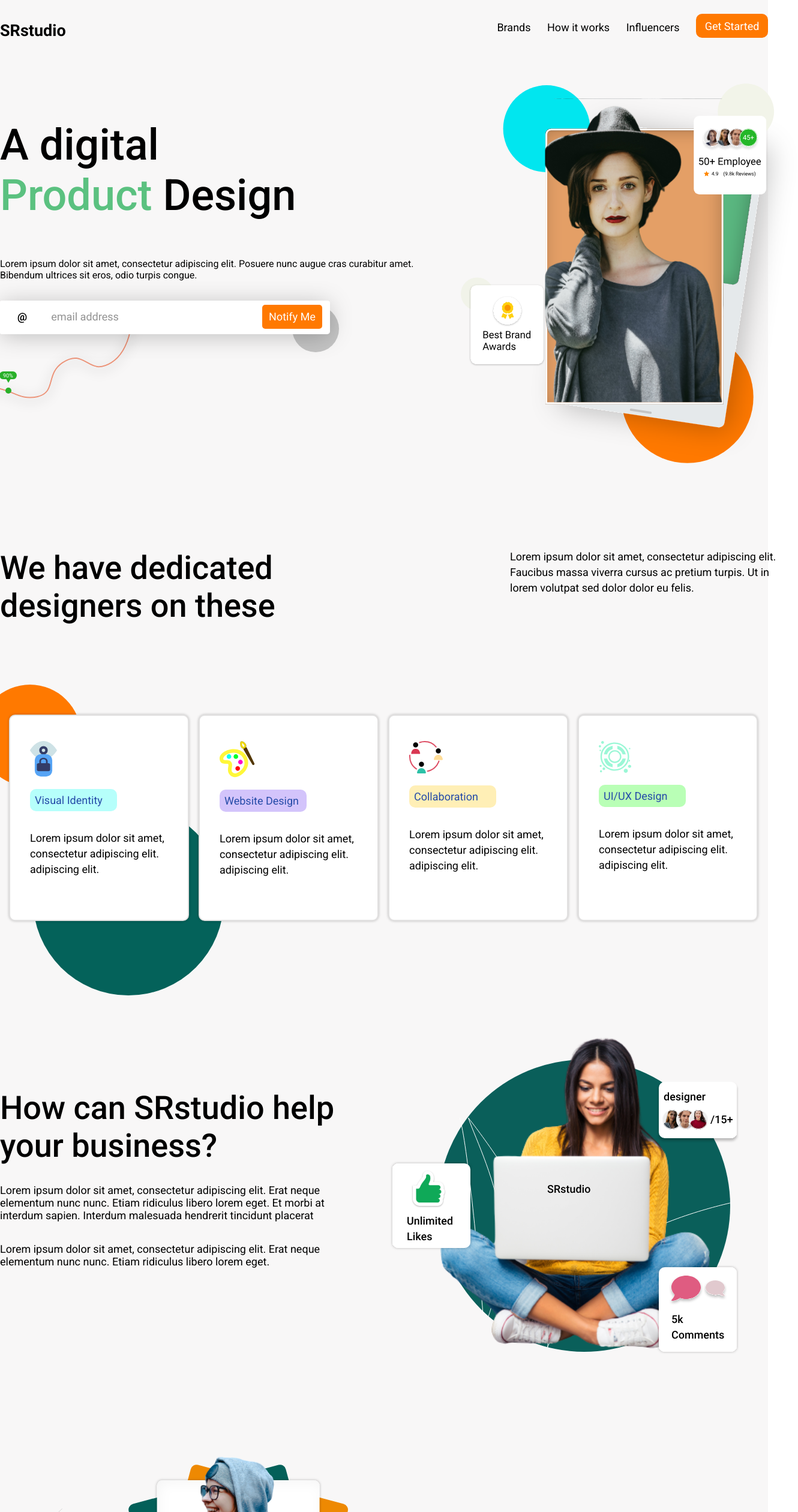
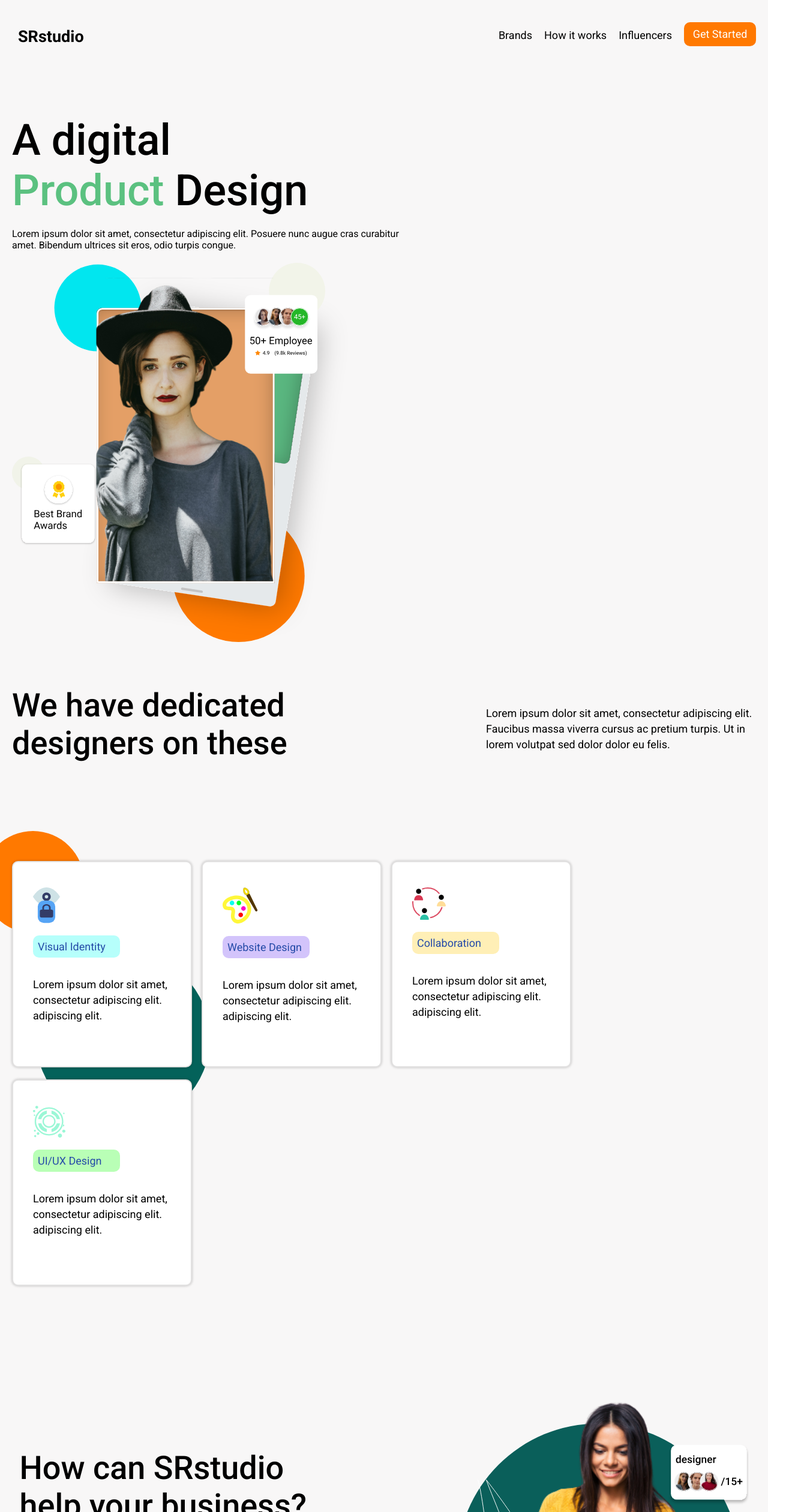
Before and after one commit to TheDavidGame/TheDavidGame.github.io, a Nuxt app: page / in a window 1280 px wide. Shown: the top 2520 px of the page at 60% size, 1330 px wide, since content can reach past the window. Built offline with nearby package versions, Linux system fonts and the light colour scheme.

Commit message:
adaptive

```diff
--- a/pages/index.vue
+++ b/pages/index.vue
@@ -43,11 +43,11 @@
                 nunc augue cras curabitur amet. Bibendum ultrices sit eros, odio
                 turpis congue.
               </p>
-              <img
+              <!-- <img
                 src="../static/underHeader__left.svg"
                 alt="logoLeftUnderHeader"
                 class="underHeader__left-logo"
-              />
+              /> -->
             </div>
           </div>
           <div class="underHeader__right">
@@ -160,14 +160,6 @@
                 </div>
               </div>
             </div>
-            <!-- <mainList
-              v-for="(item, i) in mainList"
-              :key="i"
-              class="main__list-item"
-              :title="item.title"
-              :text="item.text"
-            >
-            </mainList> -->
           </ul>
         </div>
       </main>
@@ -197,7 +189,7 @@
               <img
                 src="../static/underMain__firstPartPic.svg"
                 alt="logoUnderMain__firstPartPic"
-                class="underMain__first-part-pic"
+                class="underMain__first-part-pic-item"
               />
             </div>
           </div>
@@ -206,10 +198,9 @@
               <img
                 src="../static/underMain__secondPartPic.svg"
                 alt="logoUnderMain__secondPartPic"
-                class="underMain__second-part-pic"
+                class="underMain__second-part-pic-item"
               />
             </div>
-            <div class="underMain__second-part-text-wrapper">
             <div class="underMain__second-part-text-wrapper">
               <div class="underMain__second-part-main-text">
                 <p class="underMain__second-part-main-text-item">
@@ -218,17 +209,15 @@
               </div>
               <div class="underMain__secondt-part-under-main-text-item">
                 <p style="margin-bottom: 35px">
-                    Lorem ipsum dolor sit amet, consectetur adipiscing elit.
-                    Erat neque elementum nunc nunc. Etiam ridiculus libero lorem
-                    eget. Et morbi at interdum sapien. Interdum malesuada
-                    hendrerit tincidunt placerat
+                  Lorem ipsum dolor sit amet, consectetur adipiscing elit. Erat
+                  neque elementum nunc nunc. Etiam ridiculus libero lorem eget.
+                  Et morbi at interdum sapien. Interdum malesuada hendrerit
+                  tincidunt placerat
                 </p>
                 <p>
-                    Lorem ipsum dolor sit amet, consectetur adipiscing elit.
-                    Erat neque elementum nunc nunc. Etiam ridiculus libero lorem
-                    eget.
+                  Lorem ipsum dolor sit amet, consectetur adipiscing elit. Erat
+                  neque elementum nunc nunc. Etiam ridiculus libero lorem eget.
                 </p>
-                </div>
               </div>
             </div>
           </div>
@@ -290,26 +279,7 @@
 export default {
   name: 'IndexPage',
   data() {
-    return {
-      // mainList: [
-      //   {
-      //     title: 'Visual Identity',
-      //     text: 'Lorem ipsum dolor sit amet, consectetur adipiscing elit. adipiscing elit.',
-      //   },
-      //   {
-      //     title: 'Website Design',
-      //     text: 'Lorem ipsum dolor sit amet, consectetur adipiscing elit. adipiscing elit.',
-      //   },
-      //   {
-      //     title: 'Collaboration',
-      //     text: 'Lorem ipsum dolor sit amet, consectetur adipiscing elit. adipiscing elit.',
-      //   },
-      //   {
-      //     title: 'UI/UX Design',
-      //     text: 'Lorem ipsum dolor sit amet, consectetur adipiscing elit. adipiscing elit.',
-      //   },
-      // ],
-    }
+    return {}
   },
 }
 </script>
@@ -320,25 +290,25 @@ export default {
   font-family: 'Roboto';
 }
 .wrapper {
+  max-width: 1400px;
   margin: 0 auto;
-  max-width: 1400px;
-  padding-bottom: 80px;
+  padding: 0 20px;
 }
 
 /* header styles start */
-.header {
-  padding-bottom: 48px;
-}
+
 .header__wrapper {
-  padding-top: 34.5px;
   display: flex;
   flex-wrap: wrap;
-  align-items: stretch;
+  align-items: flex-end;
   justify-content: space-between;
+  padding-top: 34.5px;
+  margin-bottom: 35px;
 }
 .header__logo {
   font-size: 27px;
   font-weight: 700;
+  margin: 10px;
 }
 .header__list {
   display: flex;
@@ -347,6 +317,7 @@ export default {
 .header__item {
   list-style-type: none;
   margin-right: 27.5px;
+  margin: 10px;
 }
 .header__item:last-child {
   margin-right: 0;
@@ -381,19 +352,18 @@ a {
 
 /* underHeader styles start */
 .underHeader__wrapper {
-  height: 800px;
   display: flex;
   flex-wrap: wrap;
+  justify-content: space-between;
+  margin-bottom: 70px;
 }
 .underHeader__left {
-  display: flex;
-  flex-wrap: wrap;
-  padding-top: 85px;
-  width: 60%;
+  width: 692px;
+  margin: 70px 0 20px 0;
 }
 .underHeader__title {
-  width: 500px;
-  height: 50px;
+  max-width: 500px;
+  margin-bottom: 20px;
 }
 .underHeader__title-item {
   font-weight: 500;
@@ -401,17 +371,15 @@ a {
   line-height: 84px;
 }
 .underHeader__under-title-text {
-  max-width: 700px;
+  max-width: 650px;
 }
-.underHeader__left-logo {
-  margin-left: -70px;
-}
-.underHeader__right {
-  width: 25%;
-}
+/* .underHeader__left-logo {
+  max-width: 560px;
+  max-height: 670px;
+} */
 .underHeader__right-logo {
   width: 562px;
-  height: 681px;
+  max-width: 100%;
 }
 /* underHeader styles end */
 
@@ -421,15 +389,16 @@ a {
 }
 
 .main__title {
-  width: 1300px;
+  max-width: 1300px;
   display: flex;
   flex-wrap: wrap;
-  align-items: stretch;
+  align-items: center;
   justify-content: space-between;
   margin-bottom: 150px;
 }
 .main__text-left {
-  width: 489px;
+  max-width: 489px;
+  padding-bottom: 15px;
 }
 .main__text-left-title {
   font-weight: 500;
@@ -437,7 +406,7 @@ a {
   line-height: 63px;
 }
 .main__text-right {
-  width: 450px;
+  max-width: 450px;
 }
 .main__text-right-title {
   font-weight: 400;
@@ -461,6 +430,7 @@ a {
   z-index: 1;
 }
 .main__list-elipseGreen {
+  max-width: 290px;
   top: 150px;
   left: 40px;
   position: absolute;
@@ -519,33 +489,33 @@ a {
   font-size: 18px;
   line-height: 26px;
 }
-/* .main__list-item {
-  width: 300px;
-  height: 344px;
-  border: 2px solid #e2e1e1;
-  border-radius: 10%;
-  margin-right: 16px;
-} */
-/* main styles end */
 
 /* underMain styles start */
+.underMain__wrapper {
+  max-width: 1215px;
+  margin: 0 auto;
+  margin-bottom: 60px;
+}
 .underMain__first-part {
   display: flex;
   flex-wrap: wrap;
+  justify-content: space-between;
+  align-items: center;
   margin-bottom: 150px;
 }
 .underMain__first-part-text-wrapper {
-  width: 558px;
-  margin-right: 92px;
+  width: 550px;
+  margin-bottom: 50px;
 }
-.underMain__first-part-main-text {
-  margin-bottom: 32px;
+.underMain__first-part-pic-item {
+  width: 564px;
+  max-width: 100%;
 }
 .underMain__first-part-main-text-item {
   font-weight: 500;
   font-size: 54px;
   line-height: 63px;
-  margin-top: 100px;
+  margin-bottom: 30px;
 }
 .underMain__first-part-under-main-text-item {
   font-weight: 400;
@@ -556,11 +526,16 @@ a {
 .underMain__second-part {
   display: flex;
   flex-wrap: wrap;
-  margin-left: 50px;
+  justify-content: space-between;
+  align-items: center;
+}
+.underMain__second-part-pic-item {
+  width: 564px;
+  max-width: 100%;
 }
 .underMain__second-part-text-wrapper {
-  width: 540px;
-  margin-left: 72px;
+  max-width: 550px;
+  margin-bottom: 50px;
 }
 .underMain__second-part-main-text {
   margin-bottom: 32px;
@@ -580,38 +555,49 @@ a {
 
 /* footer styles start */
 .footer__wrapper {
-  width: 100%;
-  height: 590px;
+  max-width: 100%;
+  max-height: 100%;
+  margin: 0 auto;
+  padding: 0 20px;
   background: linear-gradient(93.76deg, #c8e7d0 3.23%, #c6c0a6 98.45%);
   background-size: cover;
+  padding-bottom: 80px;
 }
 .footer__title {
-  width: 600px;
-  margin: 0 auto;
   padding-top: 76px;
+  display: flex;
+  flex-direction: column;
+  align-items: center;
+  justify-content: center;
+  text-align: center;
 }
 .footer__title-main {
   font-weight: 500;
   font-size: 54px;
   line-height: 63px;
+  margin-bottom: 20px;
 }
 .footer__title-under-main {
-  width: 560px;
+  max-width: 560px;
   font-weight: 400;
   font-size: 18px;
   line-height: 21px;
-  text-align: center;
 }
 .footer__nav {
-  width: 1200px;
+  max-width: 1200px;
   margin: 0 auto;
   padding-top: 90px;
 }
 .footer__list {
-  display: flex;
-  flex-wrap: wrap;
-  justify-content: space-between;
+  display: grid;
+  grid-template-columns: repeat(auto-fill, 285px);
+  grid-column-gap: 170px;
+  align-items: center;
+  justify-content: center;
   list-style-type: none;
+}
+.footer__list-item {
+  text-align: center;
 }
 .footer__pic {
   height: 70px;
@@ -626,7 +612,7 @@ a {
   padding-bottom: 16px;
 }
 .footer__link {
-  width: 290px;
+  max-width: 290px;
   font-weight: 400;
   font-size: 18px;
   line-height: 21px;
```
Lines whose indentation alone changed are shown as unchanged.
